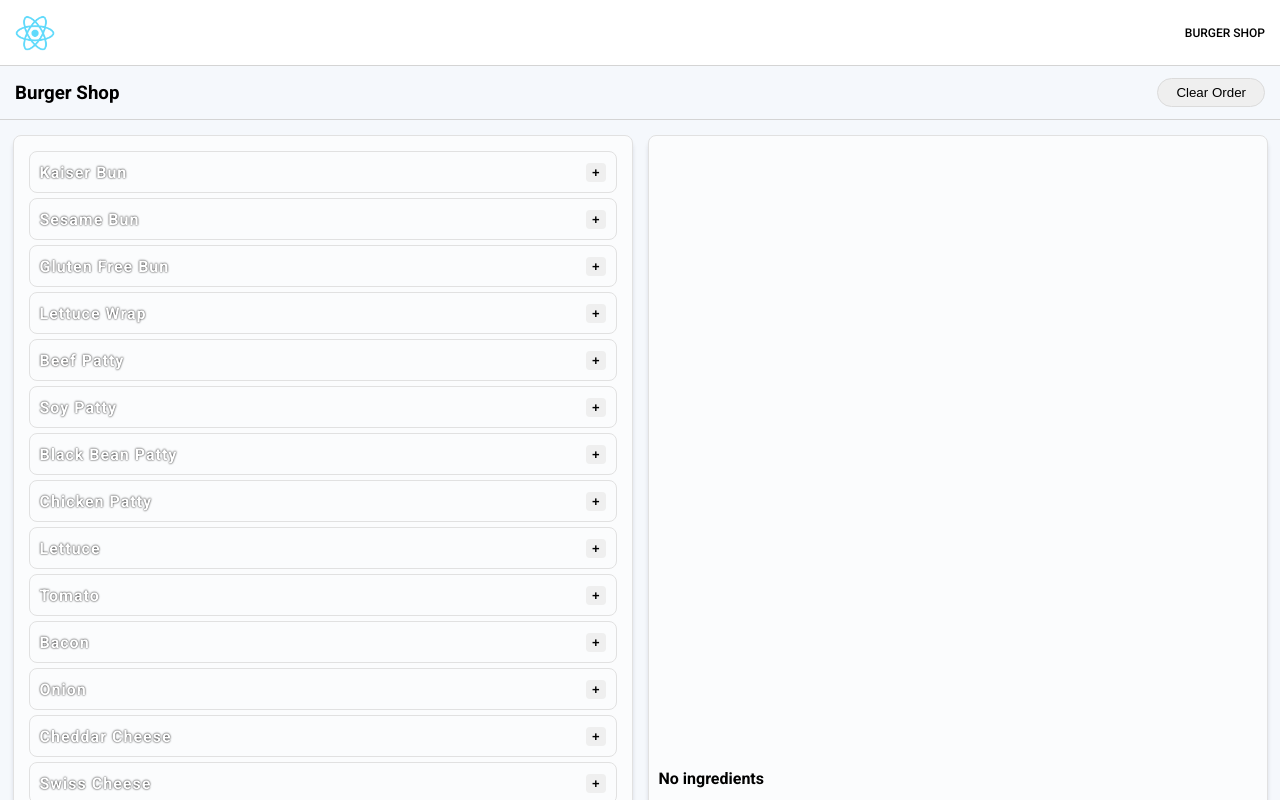
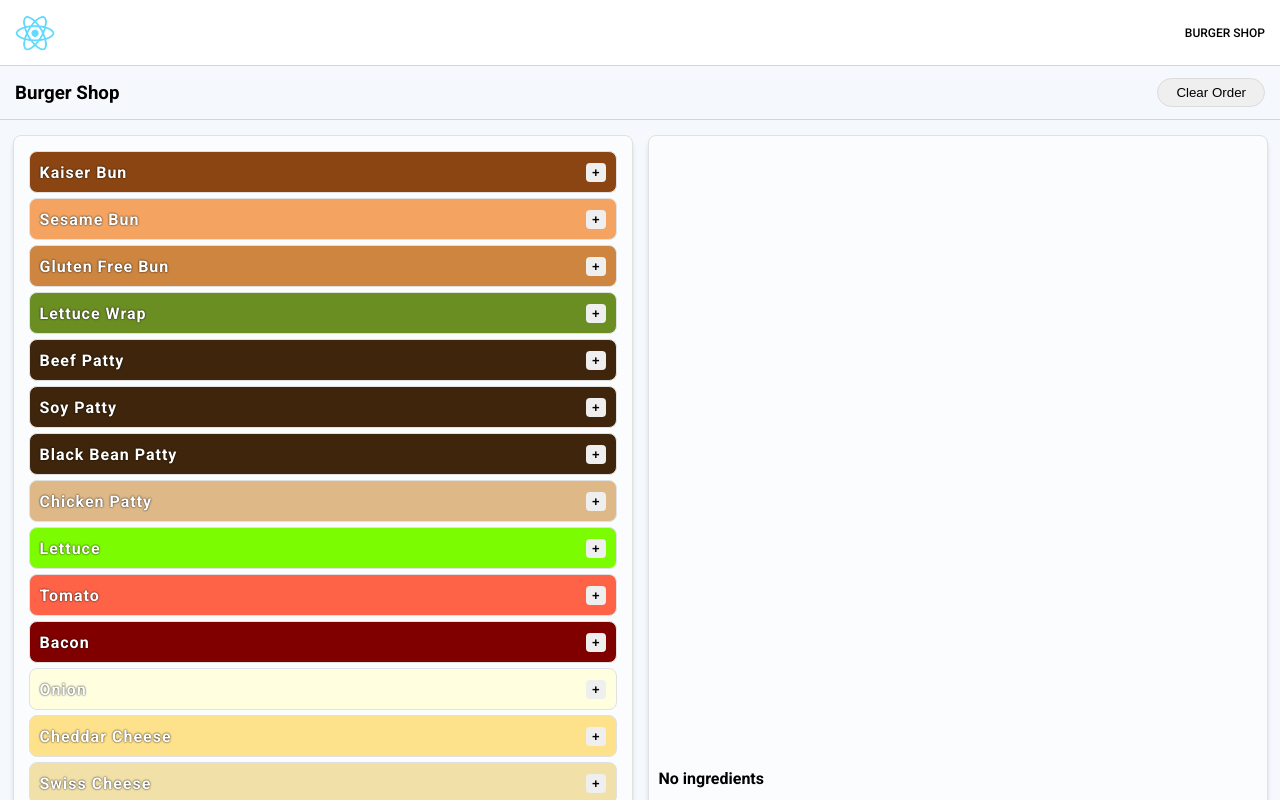
Before and after one commit to jhudson357/reactville-2-private, a React (Create React App) app: page /burgers in a window 1280 px wide. Built offline with nearby package versions, Linux system fonts and the light colour scheme; a web font is replaced by a local one.

Commit message:
add color background to ingredients

```diff
--- a/src/Components/BurgerShop/Ingredient.jsx
+++ b/src/Components/BurgerShop/Ingredient.jsx
@@ -1,7 +1,7 @@
 
 const Ingredient = (props) => {
 	return (
-		<li>
+		<li style={{background: props.ingredient.color}}>
 			{props.ingredient.name}
 			{props.isList
 				? <button onClick={() => props.addToBurger(props.ingredient)}>+</button>
```
